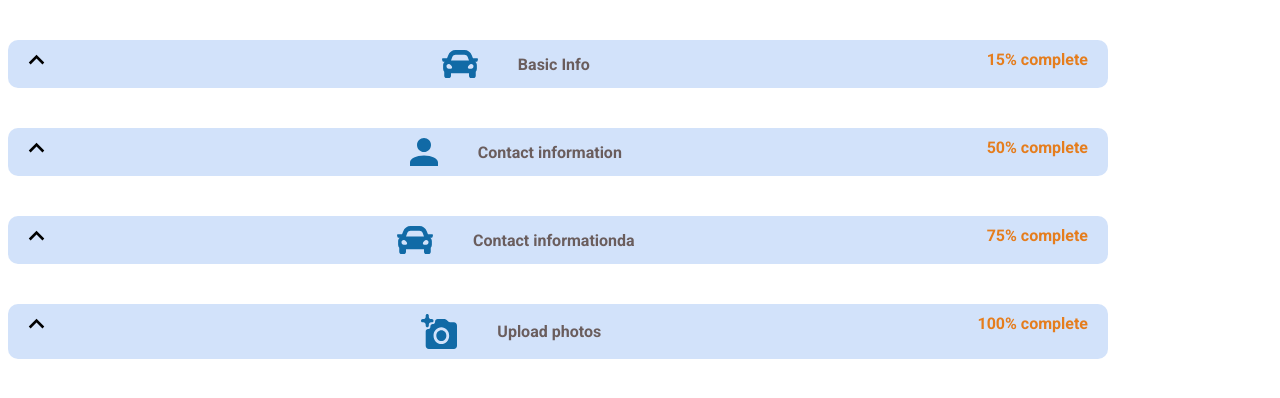
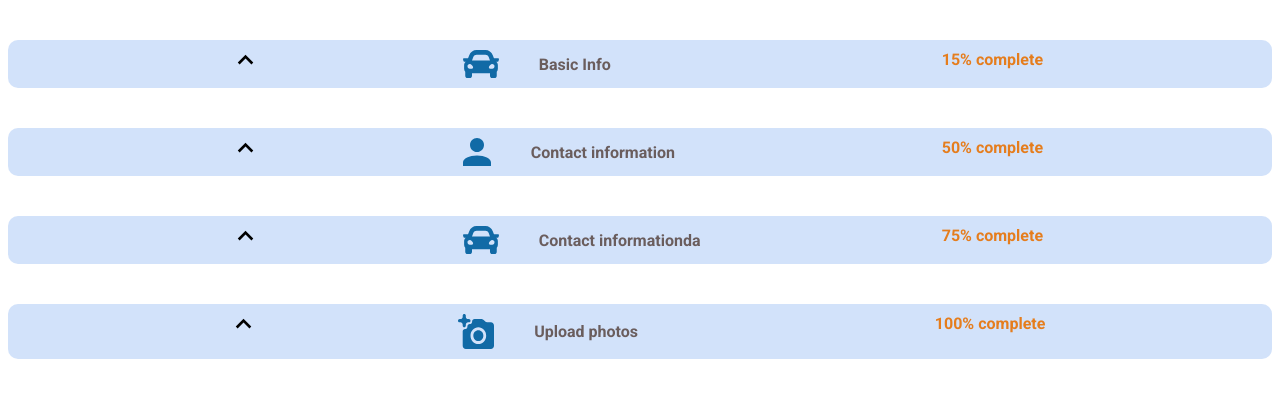
Before and after one commit to IonatanMocan/qr-autofairy, a React (Create React App) app: page / in a window 1280 px wide. Shown: the top 398 px of the page. Built offline with nearby package versions, Linux system fonts and the light colour scheme.

Commit message:
add wrapper

```diff
--- a/src/components/Contact/Contact.jsx
+++ b/src/components/Contact/Contact.jsx
@@ -8,24 +8,29 @@ class Contact extends Component{
     constructor(props) {
       super(props)
       this.state = {
-        settings: false
+        settings: false,
+        activeWrapper: false
       }
       this.addSettings = this.addSettings.bind(this)
     }
     addSettings() {
-      this.setState(({settings}) => ({
-        settings: !settings
+      this.setState(({settings, activeWrapper}) => ({
+        settings: !settings,
+        activeWrapper: !activeWrapper
     }))
     }
     render() {
-      const {settings} = this.state
+      const {settings, activeWrapper} = this.state
       let classSettings = 'select'
-
+      let activeClassWrapper = 'edtit-wrapper'
       if(settings) {
         classSettings += ' select--active'
       }
+      if(activeWrapper) {
+        activeClassWrapper += ' edtit-wrapper--active'
+      }
       return (
-        <>
+        <div className={activeClassWrapper}>
         <Acardion title="Contact information" level='50%' icon={<ContactIcon/>} addSettings={this.addSettings} />
         <div className={classSettings}>
         <form className="select__container contacts">
@@ -40,7 +45,7 @@ class Contact extends Component{
                   </div>
           </form>
           </div>
-        </>
+        </div>
     )
     }
 }
--- a/src/components/DetailsVechile/Detailsvechine.jsx
+++ b/src/components/DetailsVechile/Detailsvechine.jsx
@@ -48,7 +48,8 @@ class DetailsVachine extends Component {
     constructor(props) {
       super(props)
       this.state = {
-        settings: false
+        settings: false,
+        activeWrapper: false
       }
       this.addSettings = this.addSettings.bind(this)
     }
@@ -58,14 +59,19 @@ class DetailsVachine extends Component {
     }))
     }
     render() {
-      const {settings} = this.state
+      const {settings, activeWrapper} = this.state
       let classSettings = 'select'
+
+      let activeClassWrapper = 'edtit-wrapper'
 
       if(settings) {
         classSettings += ' select--active'
       }
+      if(activeWrapper) {
+        activeClassWrapper += ' edtit-wrapper--active'
+      }
       return (
-        <>
+        <div className={activeClassWrapper}>
         <Acardion title="Contact informationda" level='75%' icon={<CarIcon/>} addSettings={this.addSettings} />
         <div className={classSettings}>
           <div className="select__container">
@@ -87,7 +93,7 @@ class DetailsVachine extends Component {
                   <img src='https://lh3.google.com/u/1/d/1HgoQHsYvDdKs-ZUwfA9SJcqVnBCIqgce=w1920-h969-iv1' alt="" />
               </div>
         </div>
-        </>
+        </div>
     )
     }
 }
--- a/src/components/SellCar/SellCar.jsx
+++ b/src/components/SellCar/SellCar.jsx
@@ -29,24 +29,30 @@ class SellCar extends Component{
     constructor(props) {
       super(props)
       this.state = {
-        settings: false
+        settings: false,
+        activeWrapper: false
       }
       this.addSettings = this.addSettings.bind(this)
     }
     addSettings() {
-      this.setState(({settings}) => ({
-        settings: !settings
+      this.setState(({settings, activeWrapper}) => ({
+        settings: !settings,
+        activeWrapper: !activeWrapper
     }))
     }
     render() {
-      const {settings} = this.state
+      const {settings, activeWrapper} = this.state
       let classSettings = 'select'
+      let activeClassWrapper = 'edtit-wrapper'
 
       if(settings) {
         classSettings += ' select--active'
       }
+      if(activeWrapper) {
+        activeClassWrapper += ' edtit-wrapper--active'
+      }
       return (
-        <>
+        <div className={activeClassWrapper}>
         <Acardion title="Basic Info" level='15%' icon={<CarIcon/>} addSettings={this.addSettings} />
         <div className={classSettings}>
               <div className="select__container">
@@ -67,7 +73,7 @@ class SellCar extends Component{
                   <img src='https://lh3.google.com/u/1/d/1JhMN7mPibD8j-vgLyj6A87ofKiPLdK-G=w1920-h969-iv1' alt="" />
               </div>
           </div>
-        </>
+        </div>
     )
     }
 }
--- a/src/components/Upload/Upload.jsx
+++ b/src/components/Upload/Upload.jsx
@@ -1,6 +1,5 @@
 import React, { Component } from 'react'
 import Acardion from '../acardion/Acardion'
-import CarIcon from '../ikon/CarIcon'
 import './styles.css'
 import UploadIcon from './../ikon/UploadIcon';
 import AddMoreIcon from './../ikon/AddMoreIcon';
@@ -9,24 +8,32 @@ class Upload extends Component {
     constructor(props) {
       super(props)
       this.state = {
-        settings: false
+        settings: false,
+        activeWrapper: false
       }
       this.addSettings = this.addSettings.bind(this)
     }
     addSettings() {
-      this.setState(({settings}) => ({
-        settings: !settings
+      this.setState(({settings, activeWrapper}) => ({
+        settings: !settings,
+        activeWrapper: !activeWrapper
     }))
     }
     render() {
-      const {settings} = this.state
+      const {settings, activeWrapper} = this.state
       let classSettings = 'select'
+      let activeClassWrapper = 'edtit-wrapper'
 
       if(settings) {
         classSettings += ' select--active'
+
+      }
+
+      if(activeWrapper) {
+        activeClassWrapper += ' edtit-wrapper--active'
       }
       return (
-        <>
+        <div className={activeClassWrapper}>
         <Acardion title="Upload photos" level='100%' icon={<UploadIcon/>} addSettings={this.addSettings} />
         <div className={classSettings}>
             <label className="addMore" htmlFor="file">
@@ -35,7 +42,7 @@ class Upload extends Component {
               </label>
             <input className="file__label" id="file" type="file" />
         </div>
-        </>
+        </div>
     )
     }
 }
--- a/src/components/acardion/styles.css
+++ b/src/components/acardion/styles.css
@@ -1,24 +1,24 @@
 .acardion {
-    max-width: 1100px;
+    max-width: 1300px;
     font-family: 'Roboto', sans-serif;
 }
 .acardion__settings {
     display: flex;
     border-radius: 10px;
     max-width: 100%;
-    justify-content: space-between;
+    justify-content: space-evenly;
     background-color: rgba(75, 139, 236, 0.25);
     padding: 10px 20px;
     margin: 40px 0;
 }
 .acardion__settings--active {
-    justify-content: space-between;
     background-color: transparent;
     border-bottom: 4px solid rgba(75, 139, 236, 0.25);
     padding: 10px 20px;
 }
 .acardion__descripteon {
     display: flex;
+    width: 270px;
     align-items: center;
 }
 .acardion__descripteon span{
--- a/src/components/main.css
+++ b/src/components/main.css
@@ -53,3 +53,9 @@
 .contacts {
     margin: 40px auto;
 }
+.select--active {
+    box-shadow: 0px 4px 4px rgba(0, 0, 0, 0.25);
+    border-radius: 15px;
+    background: #F9F9F9;
+    padding: 40px;
+}
```
